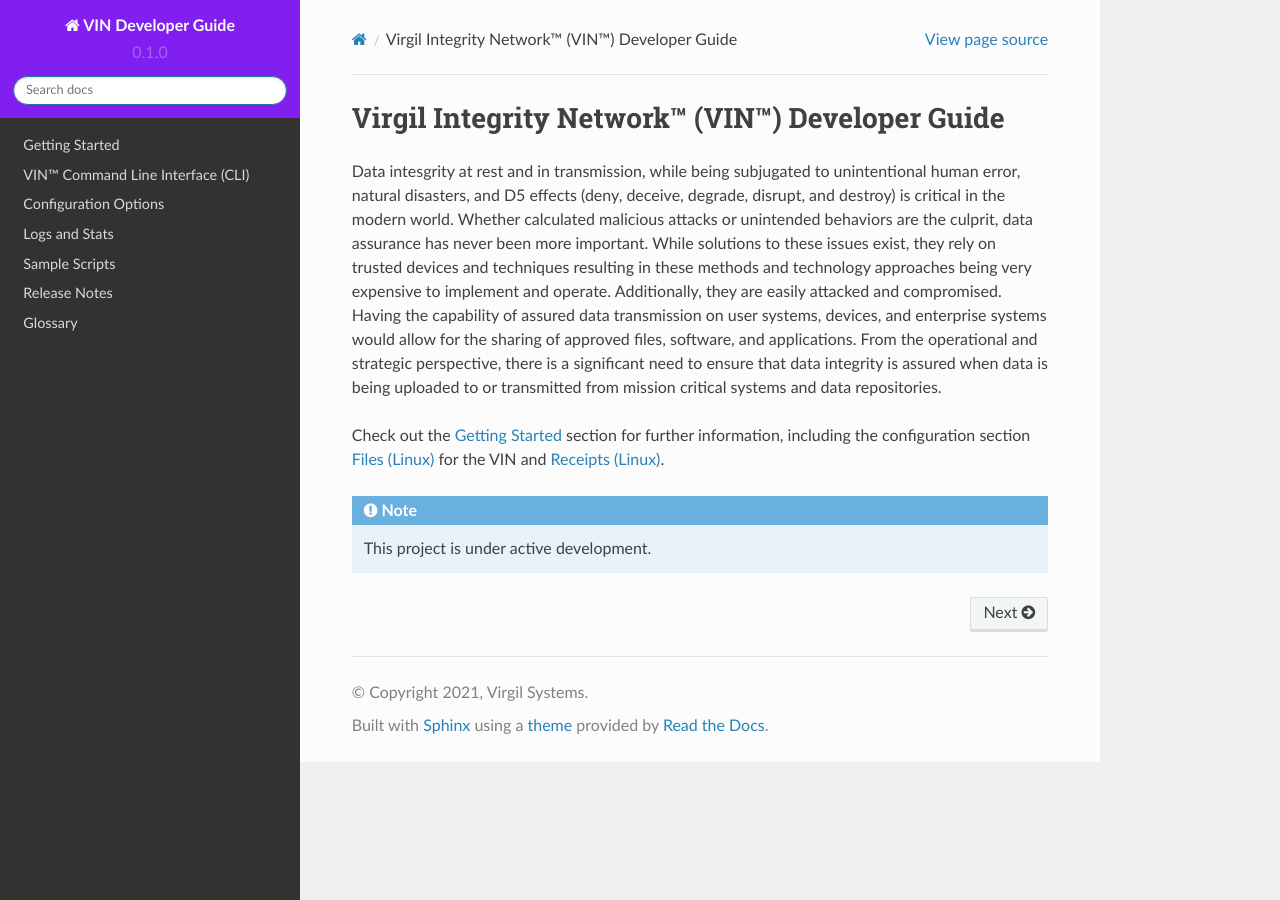
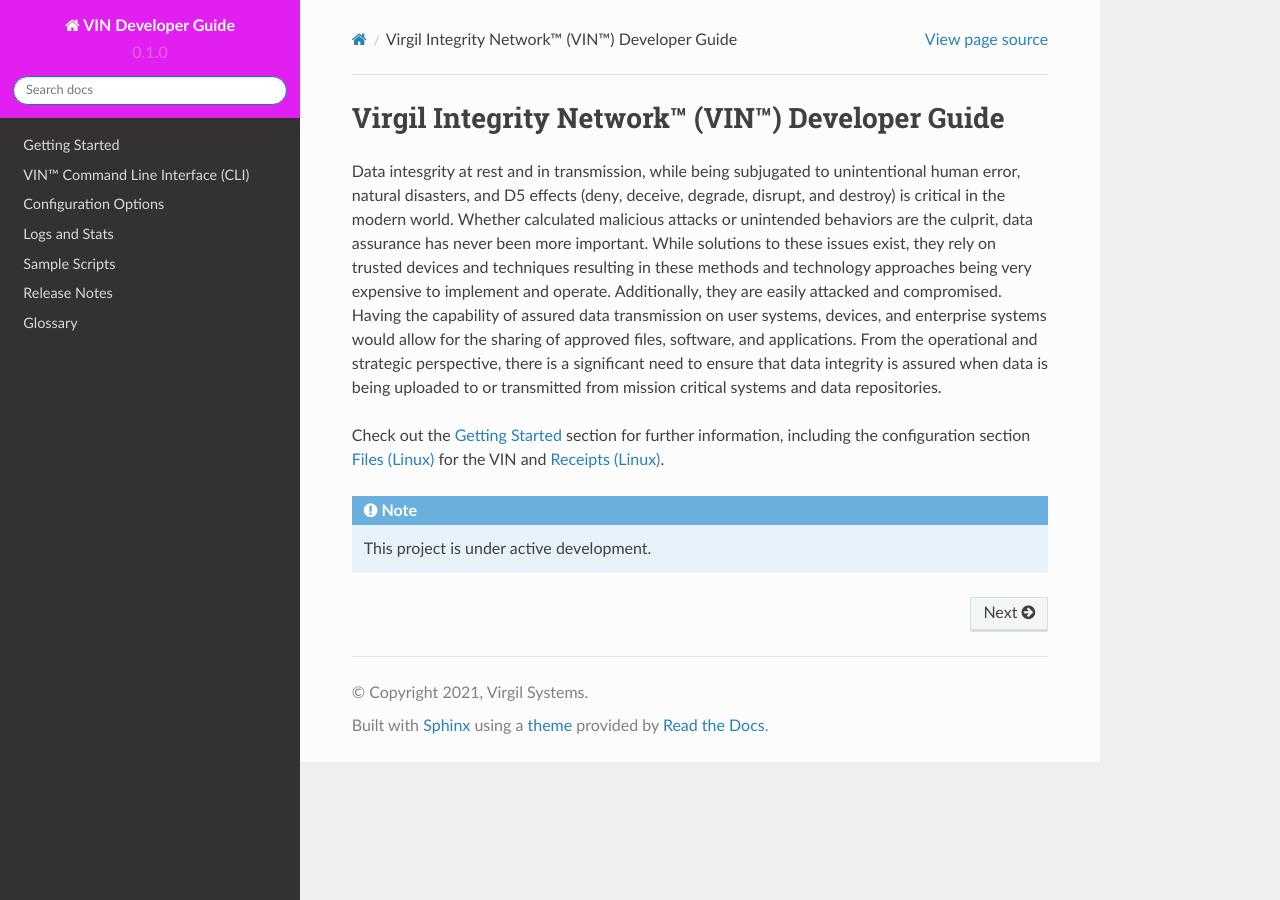
Before and after one commit to Market-Insight-Solutions-LLC/vin-developer-guide, a Sphinx documentation site: the page built from docs/source/index.rst, in a window 1280 px wide. Built offline with Sphinx 7.4.7 and the Read the Docs theme 2.0.0, drawn with Linux system fonts in a browser that asks for light colours.

Commit message:
testing custom.css 2

```diff
--- a/docs/source/_static/css/custom.css
+++ b/docs/source/_static/css/custom.css
@@ -2,7 +2,7 @@
 
 /* Side navigation bar color */
 .wy-side-nav-search {
-    background-color: #811FF0;
+    background-color: #E11FF0;
 }
 
 /* Fix horizontal scrollbars in tables*/
```
